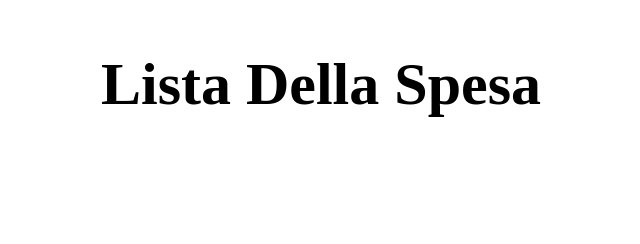
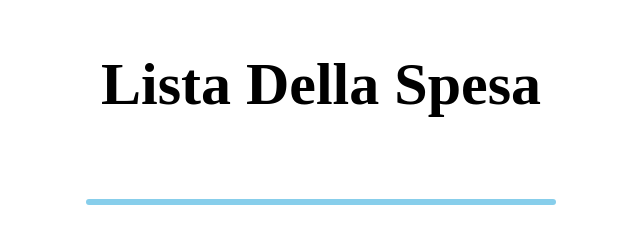
Before and after one commit to Yorbit/js-lista-spesa, a plain HTML site: page index.html in a window 1280 px wide. Shown: the whole page, without its empty margins (319-959 px from the left). Drawn offline with Linux system fonts and the light colour scheme.

Commit message:
added list and css layout

```diff
--- a/script.js
+++ b/script.js
@@ -0,0 +1,7 @@
+const listItem = [
+    'Uova', 'Pane', 'Latte', 'Biscotti', 'Pasta', 'Affettati', 'Formaggio', 'Verdura', 'Frutta'
+]
+
+const toshopItem = document.getElementById('list');
+
+let index = 0;
--- a/style.css
+++ b/style.css
@@ -11,3 +11,13 @@ h1 {
     justify-content: center;
     display: flex;
 }
+
+.toshop {
+    background-color: skyblue;
+    color: white;
+    font-size: 30px;
+    text-align: center;
+    border-radius: 20px;
+    padding: 3px 35px;
+    width: 400px;
+}
```
